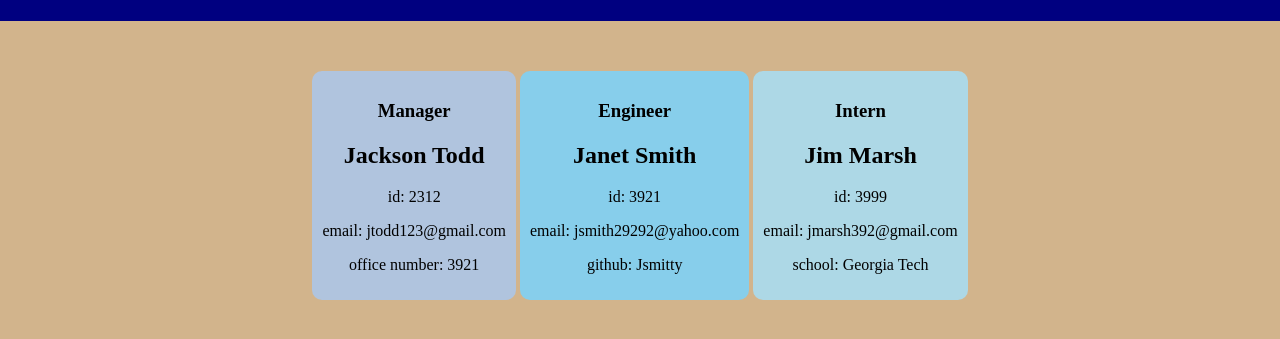
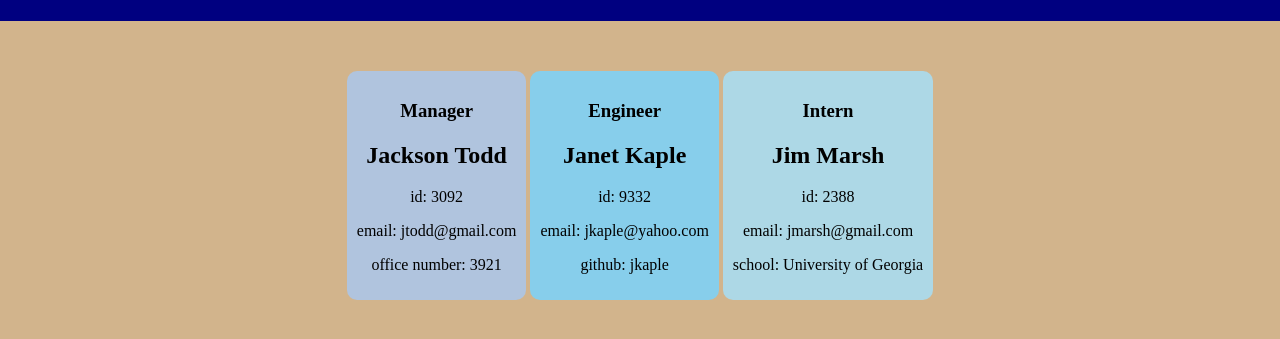
Before and after one commit to ttrulock1/Teamprofilegenerator, a website: page dist/team.html in a window 1280 px wide. Shown: the part 99-438 px from the top of the page. Drawn offline with Linux system fonts and the light colour scheme.

Commit message:
Version 1.2 Updated Video and Readme text

```diff
--- a/dist/team.html
+++ b/dist/team.html
@@ -46,25 +46,25 @@ div {
         <div class="Manager">
         <h3>Manager</h3>
         <h2>Jackson Todd</h2>
-        <p>id: 2312</p>
-        <p>email: jtodd123@gmail.com</p>
+        <p>id: 3092</p>
+        <p>email: jtodd@gmail.com</p>
             <p>office number: 3921</p>
         </div>
 
         <div class="Engineer">
         <h3>Engineer</h3>
-        <h2>Janet Smith</h2>
-        <p>id: 3921</p>
-        <p>email: jsmith29292@yahoo.com</p>
-        <p>github: Jsmitty</p>
+        <h2>Janet Kaple</h2>
+        <p>id: 9332</p>
+        <p>email: jkaple@yahoo.com</p>
+        <p>github: jkaple</p>
         </div>
 
         <div class="Intern">
         <h3>Intern</h3>
         <h2>Jim Marsh</h2>
-        <p>id: 3999</p>
-        <p>email: jmarsh392@gmail.com</p>
-        <p>school: Georgia Tech</p>
+        <p>id: 2388</p>
+        <p>email: jmarsh@gmail.com</p>
+        <p>school: University of Georgia</p>
         </div>
 
 
```
Also changed, not shown: README.md.
